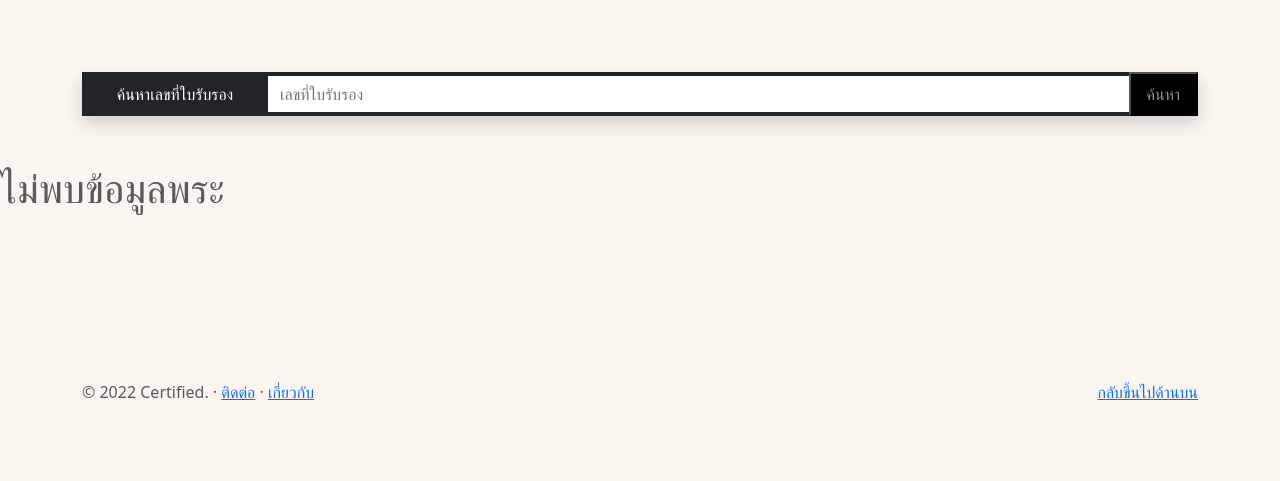
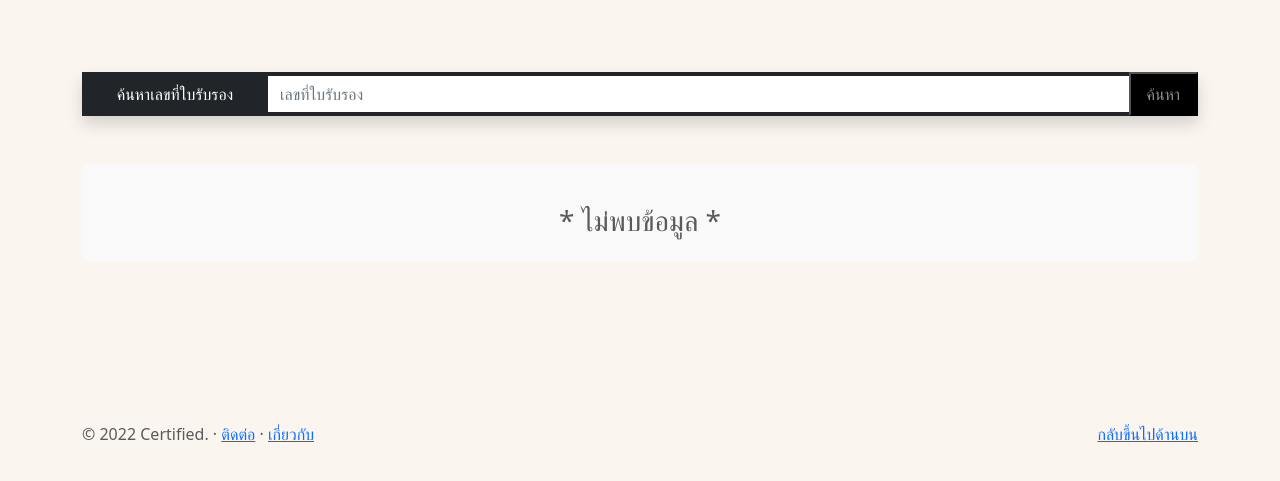
Before and after one commit to nopparat231/certified, a PHP site: page /?detail in a window 1280 px wide. Shown: the part 121-602 px from the top of the page. Run offline with PHP 8.4, Linux system fonts and the light colour scheme; data that the repository does not hold is empty.

Commit message:
Fix Search

```diff
--- a/content.php
+++ b/content.php
@@ -5,6 +5,7 @@
             <button class="navbar-toggler position-absolute d-md-none collapsed" type="button" data-bs-toggle="collapse" data-bs-target="#sidebarMenu" aria-controls="sidebarMenu" aria-expanded="false" aria-label="Toggle navigation">
                 <span class="navbar-toggler-icon"></span>
             </button>
+            <input type="hidden" name="detail">
             <input name="id_card" class="form-control form-control-dark w-100 rounded-0 border-0" type="text" placeholder="เลขที่ใบรับรอง" aria-label="Search">
             <div class="navbar-nav">
                 <div class="nav-item text-nowrap">
--- a/detail.php
+++ b/detail.php
@@ -5,6 +5,7 @@
             <button class="navbar-toggler position-absolute d-md-none collapsed" type="button" data-bs-toggle="collapse" data-bs-target="#sidebarMenu" aria-controls="sidebarMenu" aria-expanded="false" aria-label="Toggle navigation">
                 <span class="navbar-toggler-icon"></span>
             </button>
+            <input type="hidden" name="detail">
             <input name="id_card" class="form-control form-control-dark w-100 rounded-0 border-0" type="text" placeholder="เลขที่ใบรับรอง" aria-label="Search">
             <div class="navbar-nav">
                 <div class="nav-item text-nowrap">
@@ -27,7 +28,24 @@ if (isset($_GET['id_card'])) {
     $row = mysqli_fetch_assoc($result);
 
 ?>
+    <?php
+    if (mysqli_num_rows($result) == 0) {
+    ?>
+        <div class="container">
+            <div class="row justify-content-center">
+                <div class="col-md-12">
+                    <div class="card border-0" style="background-color: #f9f9f9;">
 
+                        <div class="card-body">
+                            <br>
+                            <h3 class="card-title" style="text-align: center;">* ไม่พบข้อมูล *</h3>
+
+                        </div>
+                    </div>
+                </div>
+            </div>
+        </div>
+    <?php } else { ?>
         <div class="container">
             <div class="row">
                 <div class="col-md-12">
@@ -127,9 +145,22 @@ if (isset($_GET['id_card'])) {
         </div>
 
     <?php
+    }
+} else {
+    ?>
+    <div class="container">
+        <div class="row justify-content-center">
+            <div class="col-md-12">
+                <div class="card border-0" style="background-color: #f9f9f9;">
 
-} else {
-    echo '<h1>ไม่พบข้อมูลพระ</h1>';
-}
+                    <div class="card-body">
+                        <br>
+                        <h3 class="card-title" style="text-align: center;">* ไม่พบข้อมูล *</h3>
 
-?>
+                    </div>
+                </div>
+            </div>
+        </div>
+    </div>
+
+<?php } ?>
```
Lines whose indentation alone changed are shown as unchanged.
